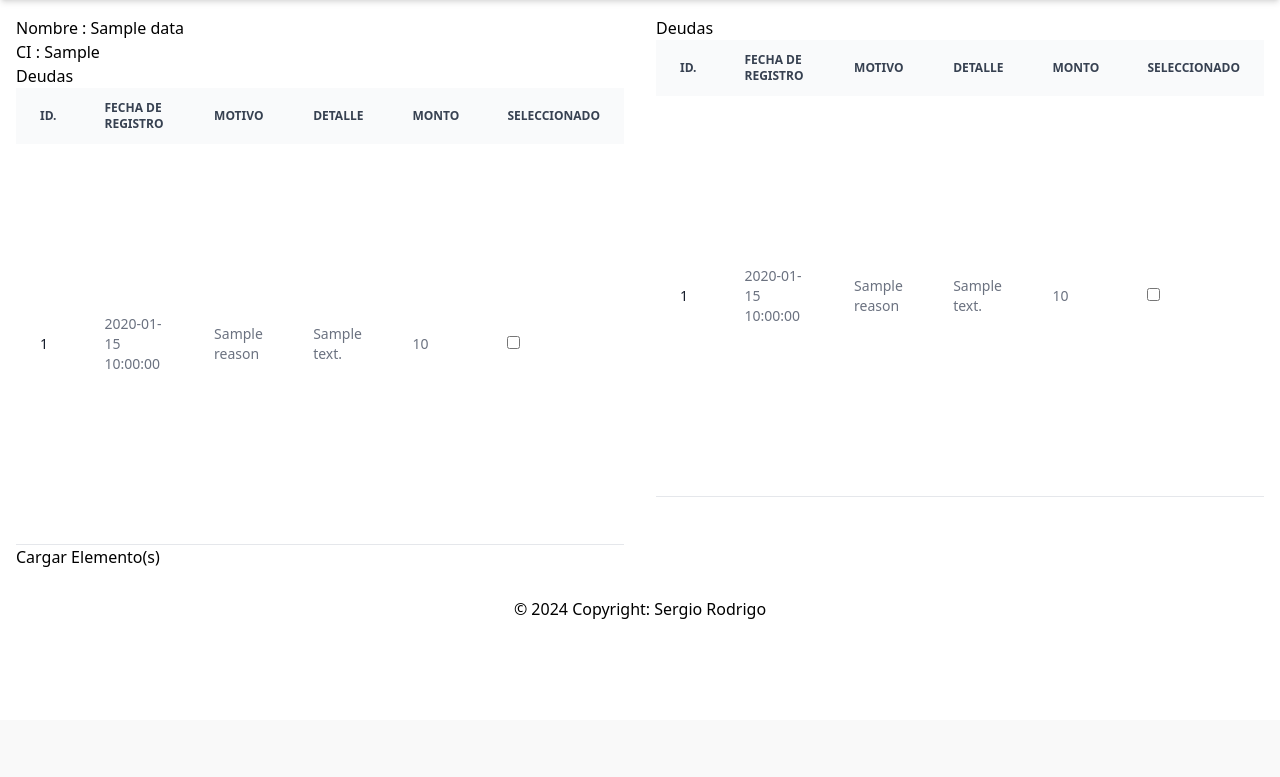
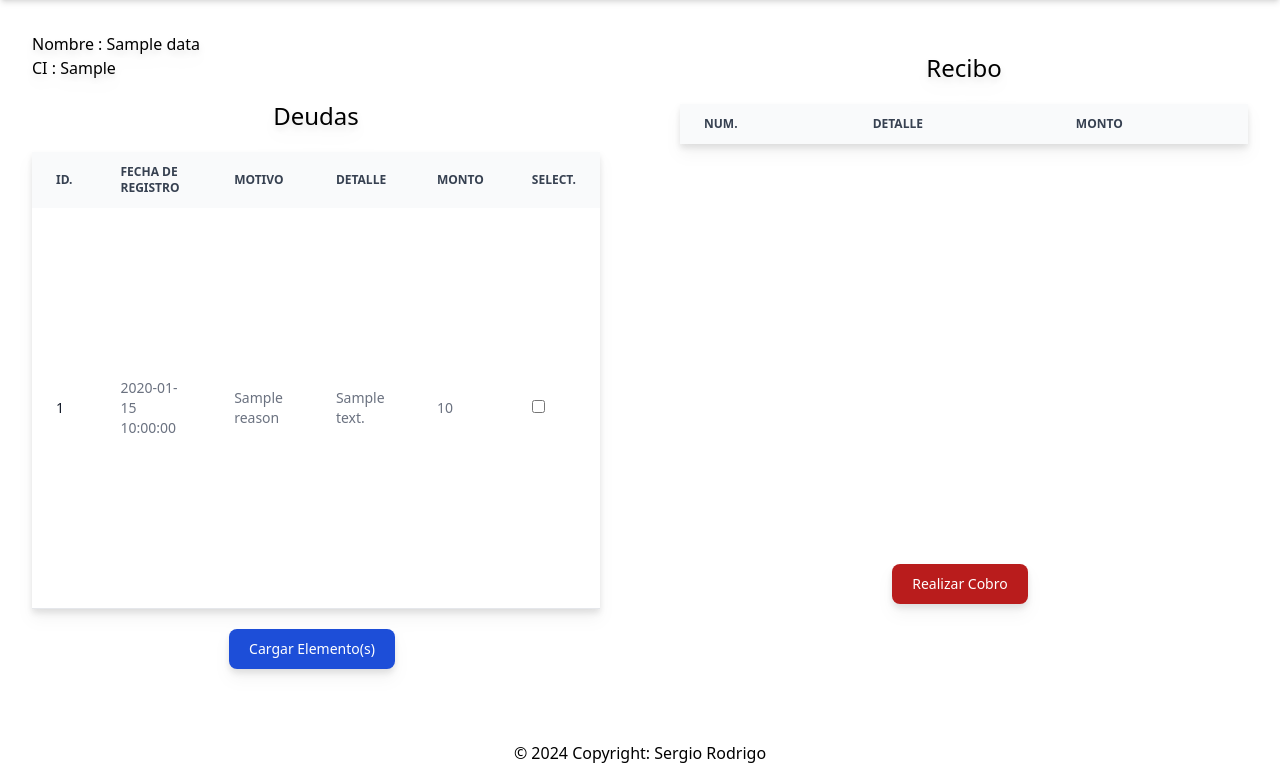
Before and after one commit to srodrigo23/street-control, a Python web app: template app/templates/collections/index.html in a window 1280 px wide. Shown: the part 80-857 px from the top of the page. Before the commit the page ends 699 px from the top, so only its background shows below. Run offline with Jinja, Linux system fonts and the light colour scheme; the template is opened without the code that fills it: most values are stand-ins (such as "Sample title", 1, 10 or a date in 2020); lists and menus that the app fills with data are empty; some libraries are stand-ins or nearby versions.

Commit message:
style collection page

```diff
--- a/app/static/css/main.css
+++ b/app/static/css/main.css
@@ -594,6 +594,10 @@ video {
   margin: 1.25rem;
 }
 
+.m-4 {
+  margin: 1rem;
+}
+
 .mx-auto {
   margin-left: auto;
   margin-right: auto;
@@ -707,6 +711,10 @@ video {
   width: 100%;
 }
 
+.w-screen {
+  width: 100vw;
+}
+
 .grow {
   flex-grow: 1;
 }
@@ -739,6 +747,10 @@ video {
   justify-content: space-between;
 }
 
+.gap-4 {
+  gap: 1rem;
+}
+
 .space-y-4 > :not([hidden]) ~ :not([hidden]) {
   --tw-space-y-reverse: 0;
   margin-top: calc(1rem * calc(1 - var(--tw-space-y-reverse)));
@@ -765,12 +777,28 @@ video {
   border-radius: 0.5rem;
 }
 
+.rounded-md {
+  border-radius: 0.375rem;
+}
+
 .border {
   border-width: 1px;
 }
 
+.border-2 {
+  border-width: 2px;
+}
+
 .border-b {
   border-bottom-width: 1px;
+}
+
+.border-solid {
+  border-style: solid;
+}
+
+.border-hidden {
+  border-style: hidden;
 }
 
 .border-blue-700 {
@@ -786,6 +814,16 @@ video {
 .border-gray-300 {
   --tw-border-opacity: 1;
   border-color: rgb(209 213 219 / var(--tw-border-opacity));
+}
+
+.border-sky-500 {
+  --tw-border-opacity: 1;
+  border-color: rgb(14 165 233 / var(--tw-border-opacity));
+}
+
+.border-slate-600 {
+  --tw-border-opacity: 1;
+  border-color: rgb(71 85 105 / var(--tw-border-opacity));
 }
 
 .bg-blue-700 {
@@ -948,6 +986,11 @@ video {
   line-height: 1rem;
 }
 
+.text-3xl {
+  font-size: 1.875rem;
+  line-height: 2.25rem;
+}
+
 .font-bold {
   font-weight: 700;
 }
@@ -1021,6 +1064,16 @@ video {
   --tw-shadow: 0 4px 6px -1px rgb(0 0 0 / 0.1), 0 2px 4px -2px rgb(0 0 0 / 0.1);
   --tw-shadow-colored: 0 4px 6px -1px var(--tw-shadow-color), 0 2px 4px -2px var(--tw-shadow-color);
   box-shadow: var(--tw-ring-offset-shadow, 0 0 #0000), var(--tw-ring-shadow, 0 0 #0000), var(--tw-shadow);
+}
+
+.drop-shadow-md {
+  --tw-drop-shadow: drop-shadow(0 4px 3px rgb(0 0 0 / 0.07)) drop-shadow(0 2px 2px rgb(0 0 0 / 0.06));
+  filter: var(--tw-blur) var(--tw-brightness) var(--tw-contrast) var(--tw-grayscale) var(--tw-hue-rotate) var(--tw-invert) var(--tw-saturate) var(--tw-sepia) var(--tw-drop-shadow);
+}
+
+.drop-shadow-lg {
+  --tw-drop-shadow: drop-shadow(0 10px 8px rgb(0 0 0 / 0.04)) drop-shadow(0 4px 3px rgb(0 0 0 / 0.1));
+  filter: var(--tw-blur) var(--tw-brightness) var(--tw-contrast) var(--tw-grayscale) var(--tw-hue-rotate) var(--tw-invert) var(--tw-saturate) var(--tw-sepia) var(--tw-drop-shadow);
 }
 
 .odd\:bg-white:nth-child(odd) {
--- a/app/templates/collections/index.html
+++ b/app/templates/collections/index.html
@@ -1,8 +1,8 @@
 {% extends 'base.html' %}
 {% block content %}
-<div class="grid md:grid-cols-2 sm:grid-cols-1">
+<div class="grid md:grid-cols-2 sm:grid-cols-1 gap-4">
   <!-- left -->
-  <div class="container mx-auto p-4">
+  <div class=" p-4 m-4 border-hidden drop-shadow-lg rounded-md border-2">
     <!-- data -->
     <div>
       <div>
@@ -16,7 +16,10 @@
     </div>
     <!-- table -->
     <div>
-      <h1>Deudas</h1>
+      <div class="flex justify-center pb-5 pt-5">
+        <h1 class="text-2xl">Deudas</h1>
+      </div>
+
       <table id="usersTable" class="text-sm text-left rtl:text-right text-gray-500 dark:text-gray-400">
         <thead class="text-xs text-gray-700 uppercase bg-gray-50 dark:bg-gray-700 dark:text-gray-400">
             <tr class="mb-4">
@@ -36,7 +39,7 @@
                 Monto
               </th>
               <th scope="col" class="px-6 py-3">
-                Seleccionado
+                Select.
               </th>
             </tr>
         </thead>
@@ -66,25 +69,21 @@
         </tbody>
       </table>
     </div>
-    <div>
-      <button>Cargar Elemento(s)</button>
+    <div class="flex justify-center pb-5 pt-5">
+      <button type="button" class="text-white bg-blue-700 hover:bg-blue-800 focus:ring-4 focus:ring-blue-300 font-medium rounded-lg text-sm px-5 py-2.5 me-2 mb-2 dark:bg-blue-600 dark:hover:bg-blue-700 focus:outline-none dark:focus:ring-blue-800">Cargar Elemento(s)</button>
     </div>
   </div>
   <!-- right -->
-  <div class="container mx-auto p-4">
+  <div class=" p-4 m-4 border-hidden drop-shadow-lg rounded-md border-2">
     <div>
-      <h1>Deudas</h1>
-      <table id="usersTable" class="text-sm text-left rtl:text-right text-gray-500 dark:text-gray-400">
+      <div class="flex justify-center pb-5 pt-5">
+        <h1 class="text-2xl">Recibo</h1>
+      </div>
+      <table id="usersTable" class="text-sm text-left text-gray-500 dark:text-gray-400 w-full">
         <thead class="text-xs text-gray-700 uppercase bg-gray-50 dark:bg-gray-700 dark:text-gray-400">
             <tr class="mb-4">
               <th scope="col" class="px-6 py-3">
-                Id.
-              </th>
-              <th scope="col" class="px-6 py-3">
-                Fecha de Registro
-              </th>
-              <th scope="col" class="px-6 py-3">
-                Motivo
+                Num.
               </th>
               <th scope="col" class="px-6 py-3">
                 Detalle
@@ -92,40 +91,17 @@
               <th scope="col" class="px-6 py-3">
                 Monto
               </th>
-              <th scope="col" class="px-6 py-3">
-                Seleccionado
-              </th>
             </tr>
         </thead>
-        <tbody id="usersTableBody" class="bg-grey-light items-center justify-between overflow-y-scroll" style="height: 50vh;">
-          {% for item in data['debts'] %}
-            <tr class="mb-4 odd:bg-white odd:dark:bg-gray-900 even:bg-gray-50 even:dark:bg-gray-800 border-b dark:border-gray-700">
-              <th scope="row" class="px-6 py-4 font-medium text-gray-900 whitespace-nowrap dark:text-white">
-                {{item['id']}}
-              </th>
-              <td class="px-6 py-4">
-                {{item['date']}}
-              </td>
-              <td class="px-6 py-4">
-                {{item['reason']}}
-              </td>
-              <td class="px-6 py-4">
-                {{item['detail']}}
-              </td>
-              <td class="px-6 py-4">
-                {{item['amount']}}
-              </td>
-              <td class="px-6 py-4">
-                <input type="checkbox"/>
-              </td>
-            </tr>
-          {% endfor %}
+        <tbody id="usersTableBody" class="bg-grey-light items-center overflow-y-scroll" style="height: 50vh;">
+
         </tbody>
       </table>
+      <div class="flex justify-center pb-5 pt-5">
+        <button type="button" class="focus:outline-none text-white bg-red-700 hover:bg-red-800 focus:ring-4 focus:ring-red-300 font-medium rounded-lg text-sm px-5 py-2.5 me-2 mb-2 dark:bg-red-600 dark:hover:bg-red-700 dark:focus:ring-red-900">Realizar Cobro</button>
+      </div>
     </div>
-
   </div>
-
 </div>
 
 {% endblock %}
```
